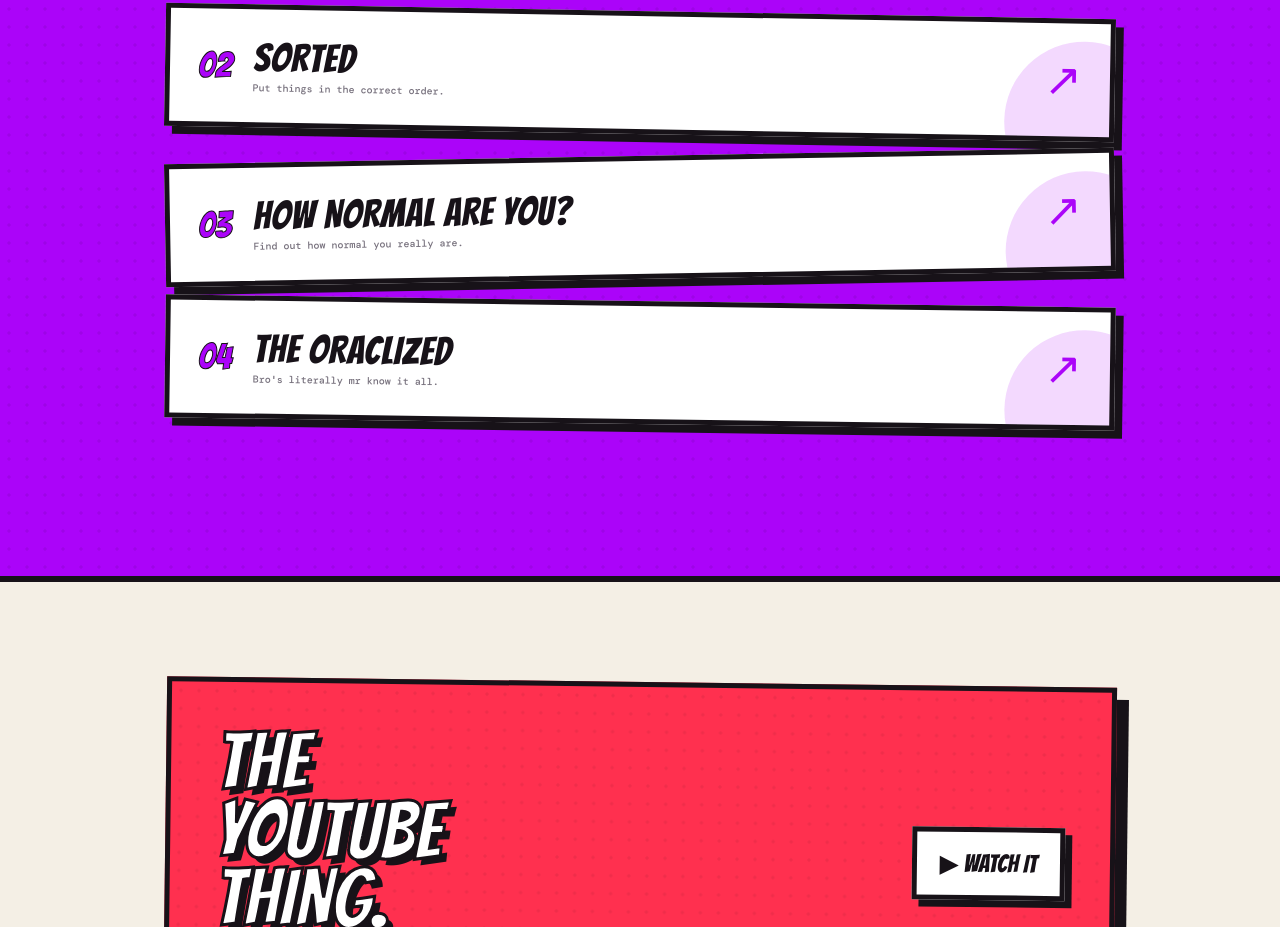
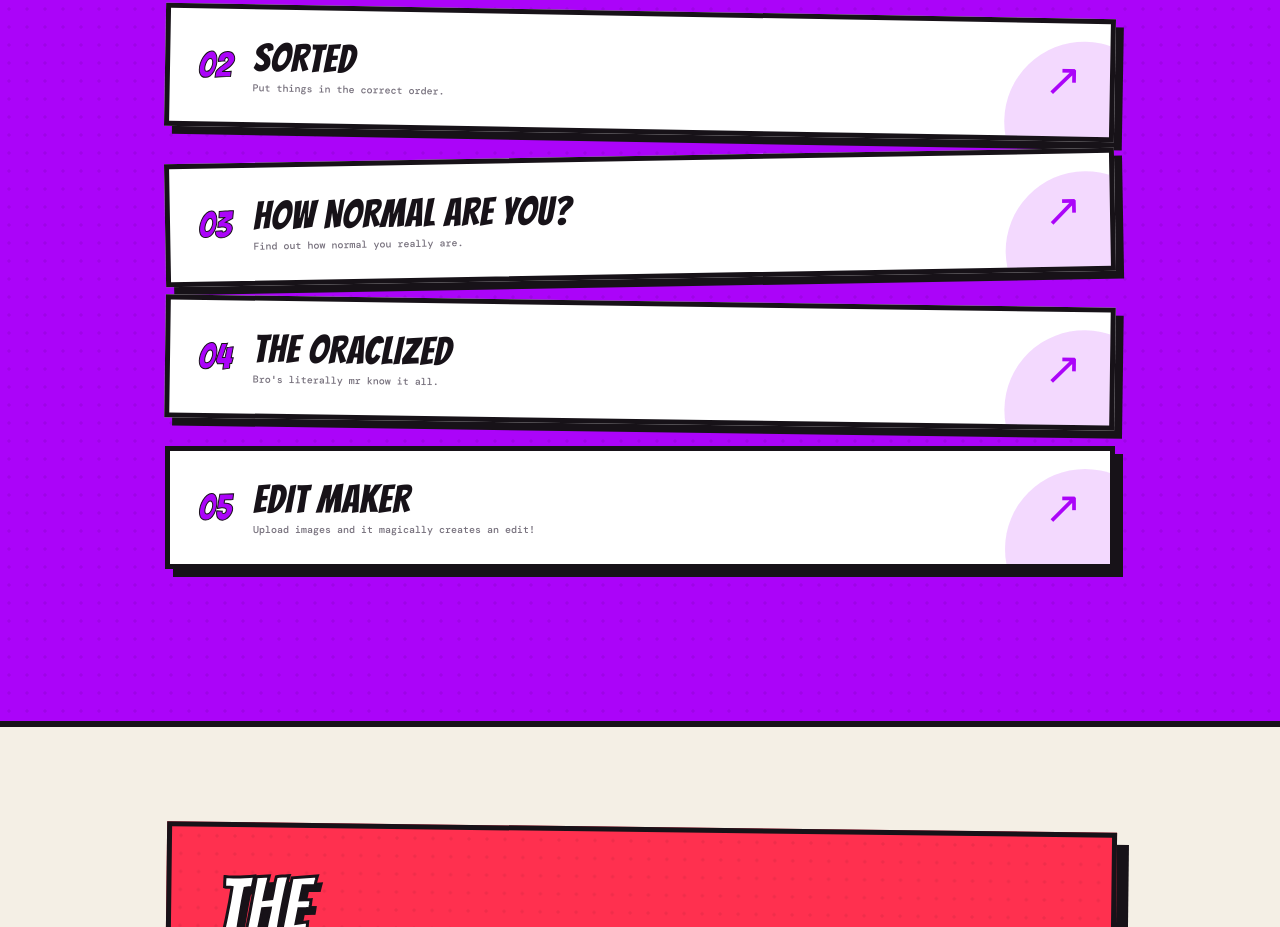
Before and after one commit to johnbananafr/johnbananafr.github.io, a plain HTML site: page index.html in a window 1280 px wide. Shown: the part 1184-2111 px from the top of the page. Drawn offline with nearby package versions, Linux system fonts and the light colour scheme; a web font is replaced by a local one.

Commit message:
Update index.html

```diff
--- a/index.html
+++ b/index.html
@@ -1800,6 +1800,17 @@ WAIT...
 <div>
 <div class="project-name">THE ORACLIZED</div>
 <div class="project-desc">Bro's literally mr know it all.</div>
+</div>
+</div>
+<div class="project-arrow">↗</div>
+</a>
+
+<a href="https://johnbananafr.github.io/editmaker/" class="project">
+<div class="project-left">
+<div class="project-number">05</div>
+<div>
+<div class="project-name">EDIT MAKER</div>
+<div class="project-desc">Upload images and it magically creates an edit!</div>
 </div>
 </div>
 <div class="project-arrow">↗</div>
```
